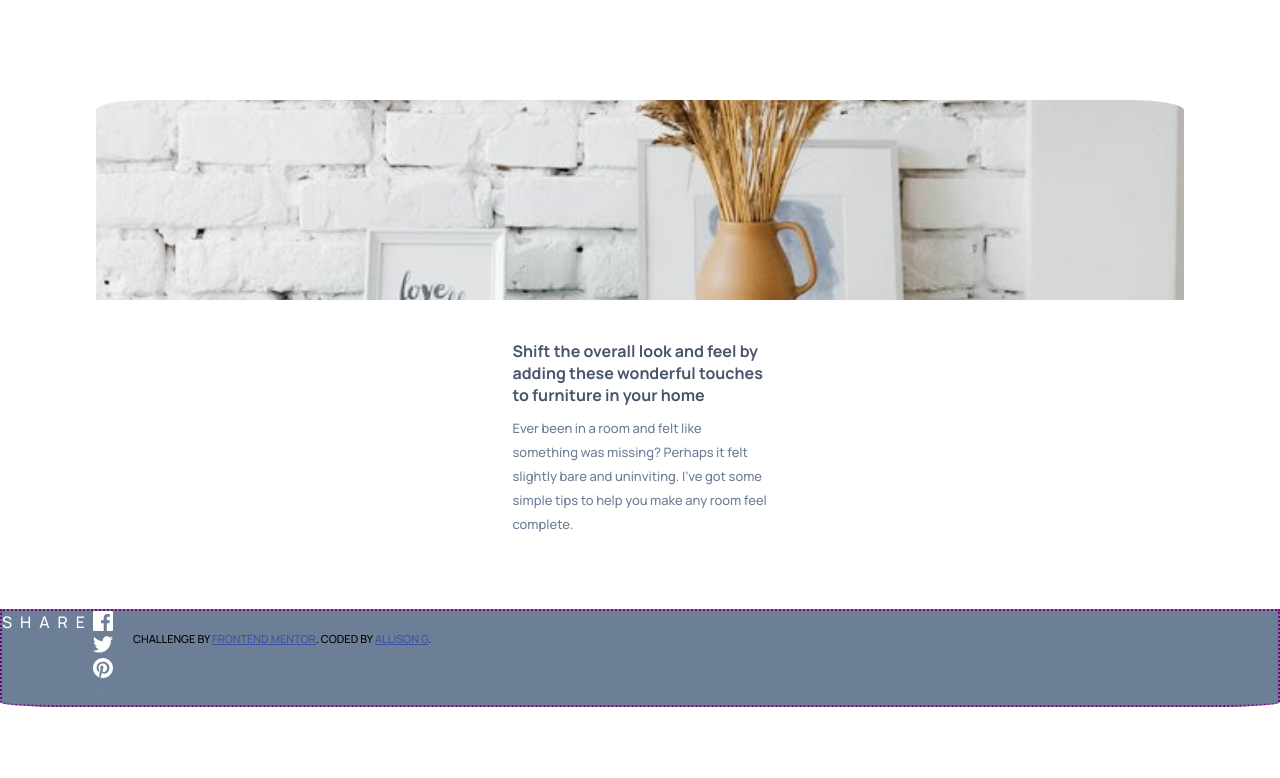
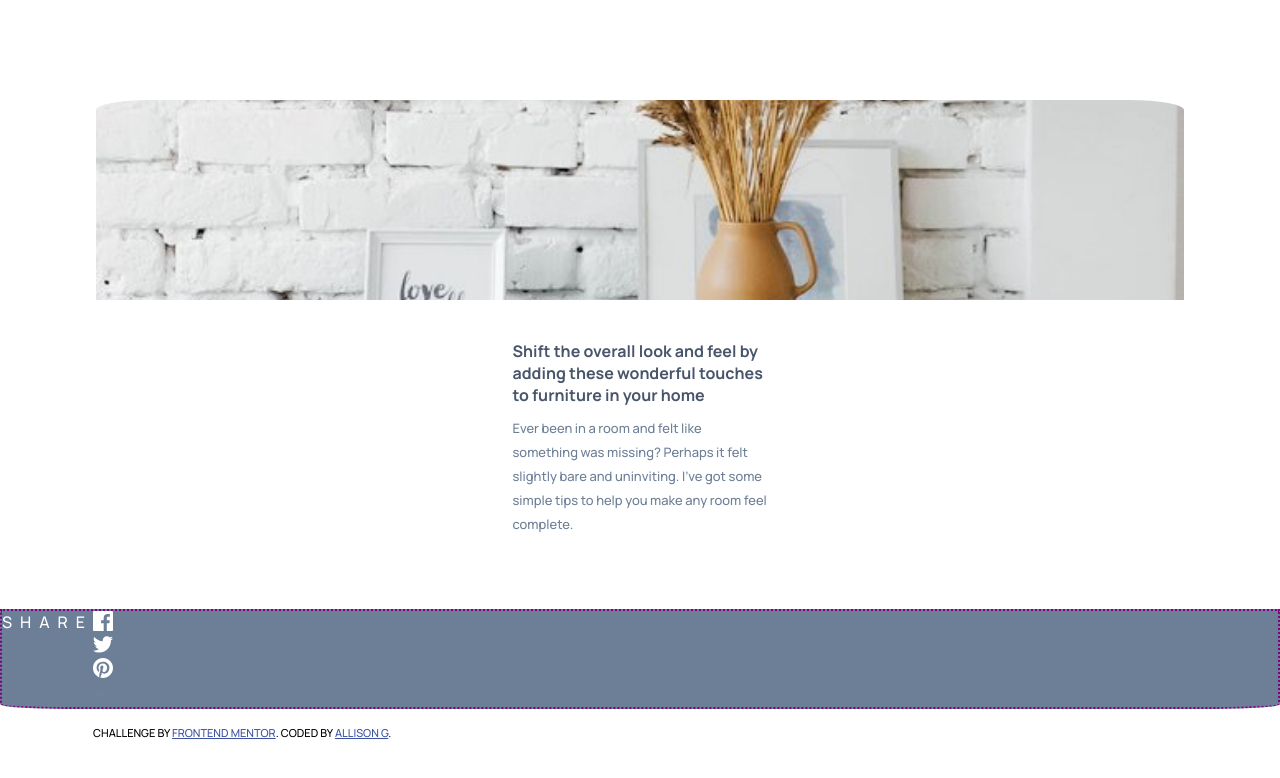
Before and after one commit to agottlieb/JS-Toggle, a plain HTML site: page index.html in a window 1280 px wide. Drawn offline with Linux system fonts and the light colour scheme.

Commit message:
removed attribute from footer and other general improvements

```diff
--- a/index.html
+++ b/index.html
@@ -19,6 +19,8 @@
       .attribution {
         font-size: 11px;
         text-align: center;
+        margin-top: 20px;
+        color: black;
       }
       .attribution a {
         color: hsl(228, 45%, 44%);
@@ -26,19 +28,21 @@
     </style>
   </head>
   <body>
-    <div class="entire">
+    <div class="wrapper">
+      <div class="article">
         <div class="main-image"></div>
         <div class="text">
          <div class="heading">
             Shift the overall look and feel by adding these wonderful touches
             to furniture in your home
          </div>
-        <div class="paragraph">
+        <p class="paragraph">
             Ever been in a room and felt like something was missing? Perhaps it
             felt slightly bare and uninviting. I’ve got some simple tips to help
             you make any room feel complete.
+        </p>
      </div>
-      </div>
+
       <div class="social-nonactive">
         <div class="social-image">
           <img src="images/avatar-michelle.jpg" alt="image of woman's profile"/>
@@ -67,9 +71,6 @@
           <img src="images/icon-share.svg" alt= "share icon"/>
         </div>
       </div>
-    </div>
-   <script src="main.js"></script>
-  </body>
 
       <div class="attribution">
         Challenge by
@@ -78,4 +79,11 @@
         >. Coded by <a href="https://github.com/agottlieb">Allison G</a>.
       </div>
 
+    </div>
+
+
+
+
+<script src="main.js"></script>
+</body>
 </html>
--- a/styles.css
+++ b/styles.css
@@ -45,6 +45,8 @@
     line-height: 1.5rem;
 }
 
+
+
 .social-nonactive {
     visibility: hidden;
     display: flex;
@@ -85,10 +87,7 @@
     position: absolute;
     margin-top: -10px;
 }
-.attribution {
-    padding: 20px;
-    color: black;
-}
+
 
 .active-state {
     /* visibility: hidden; */
@@ -115,6 +114,16 @@
     letter-spacing: .5em;
 }
 
+/* .attribution {
+    margin-top: 20px;
+    margin-right: 50px;
+    margin-bottom: 20px;
+    padding: 20px;
+    color: black;
+    border: 3px blue solid;
+    display: inline-block;
+
+}  */
 
 @media (min-width:700px) {
 
```
Lines whose indentation alone changed are shown as unchanged.
